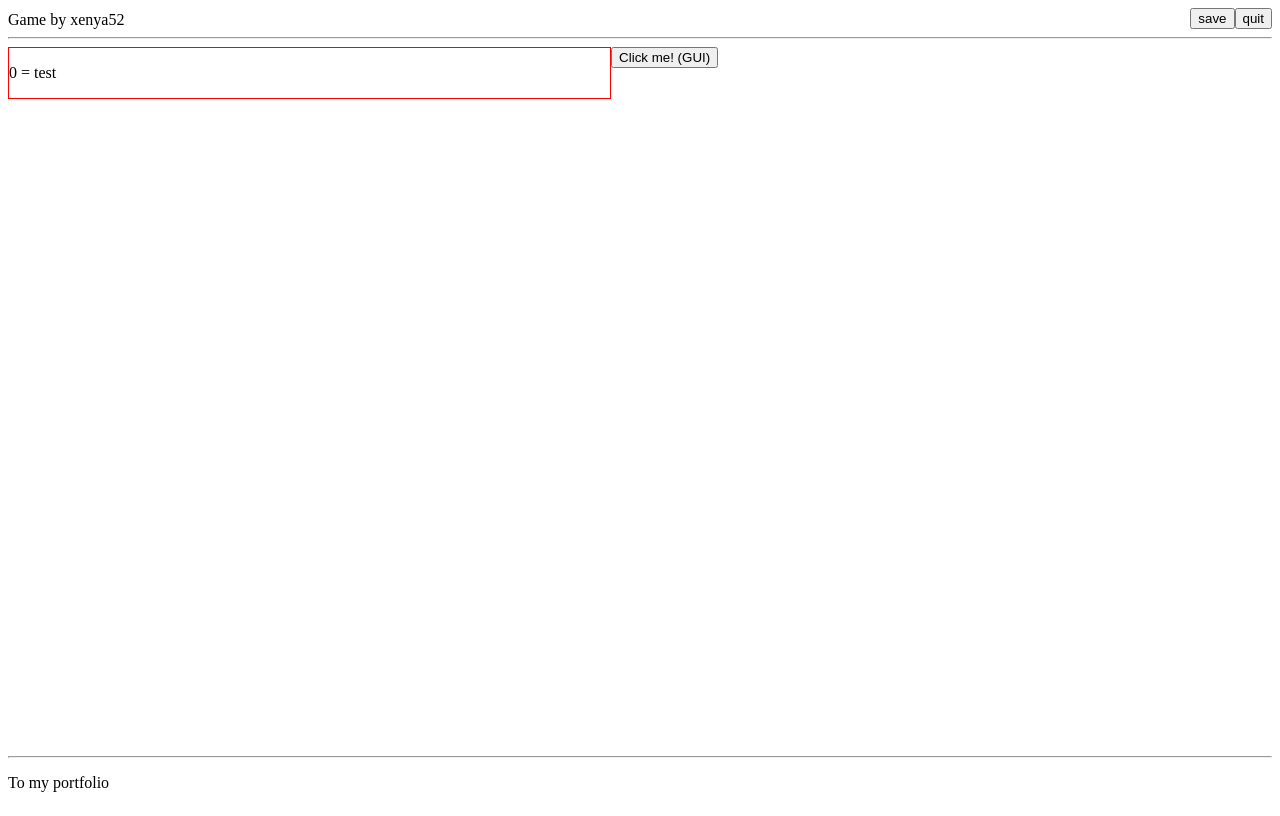
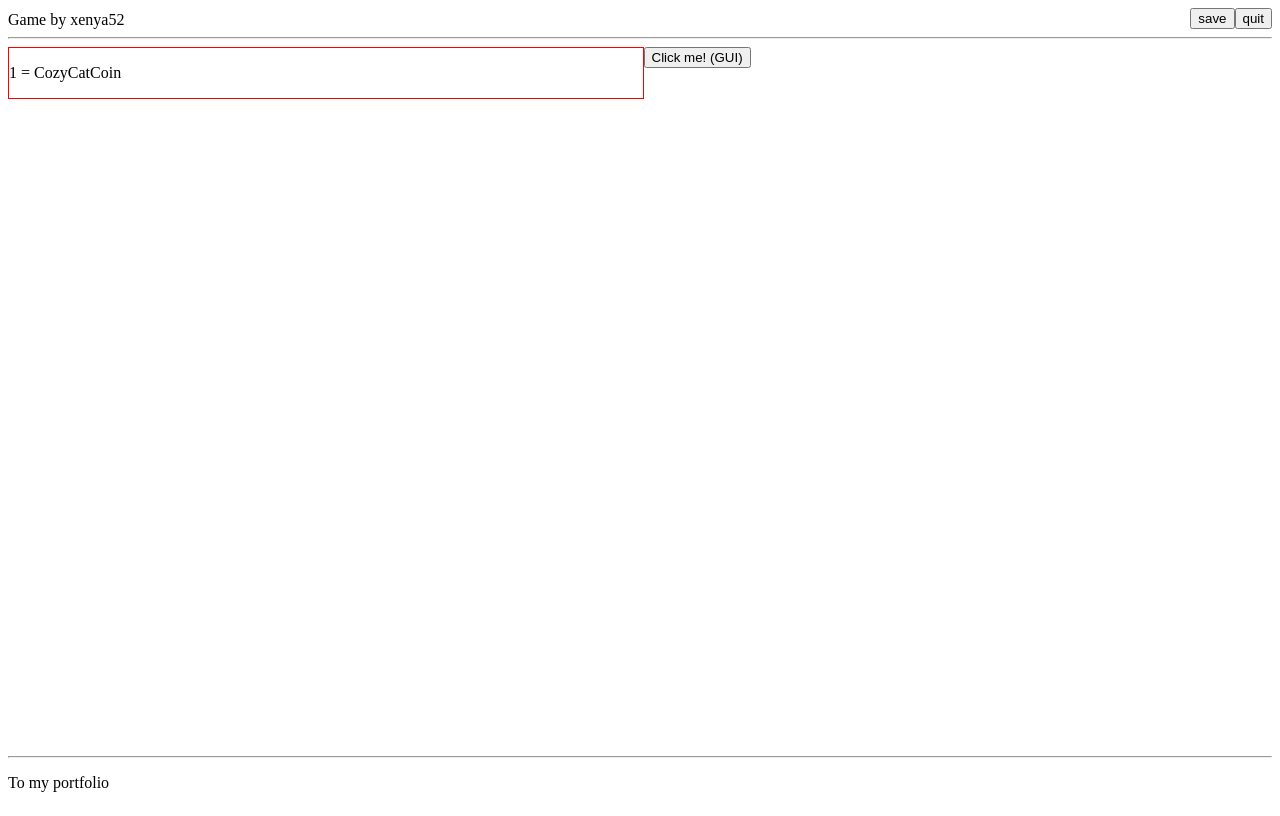
Before and after one commit to xenya52/idle_game, a React (Vite) app: page / in a window 1280 px wide. Built offline with nearby package versions, Linux system fonts and the light colour scheme.

Commit message:
Implement zustand use state for the value in the game

```diff
--- a/package.json
+++ b/package.json
@@ -11,7 +11,8 @@
   },
   "dependencies": {
     "react": "^18.3.1",
-    "react-dom": "^18.3.1"
+    "react-dom": "^18.3.1",
+    "zustand": "^5.0.0"
   },
   "devDependencies": {
     "@eslint/js": "^9.9.0",
--- a/src/components/gameComponents/gui.tsx
+++ b/src/components/gameComponents/gui.tsx
@@ -1,8 +1,17 @@
+import useCozyCatCoinStore from "../../stores/cozyCatCoinStore"
 
 function Gui() {
+
+  const { setCoin, coin } = useCozyCatCoinStore()
+
+  const buttonClicked = () => {
+    setCoin(coin + 1)
+  }
   return(
     <div>
-      <button>
+      <button
+        onClick={buttonClicked}
+      >
         Click me! (GUI)
       </button>
     </div>
--- a/src/components/gameComponents/stats.tsx
+++ b/src/components/gameComponents/stats.tsx
@@ -1,4 +1,5 @@
 import React from "react"
+import useCozyCatCoinStore from "../../stores/cozyCatCoinStore"
 
 interface itemProps {
   name: string,
@@ -20,9 +21,12 @@ function Stats() {
   const statsContainerStyle: React.CSSProperties = {
     border:"1px solid red"
   }
+
+  const { coin, desc  } = useCozyCatCoinStore()
+
   return(
     <div style={statsContainerStyle}>
-      <StatsItem name={"test"} desc={"test"} amount={0} />
+      <StatsItem name={"CozyCatCoin"} desc={desc} amount={coin} />
     </div>
   )
 }
--- /dev/null
+++ b/src/stores/cozyCatCoinStore.tsx
@@ -0,0 +1,17 @@
+import { create } from "zustand";
+
+type Store = {
+  coin: number
+  desc: string
+  setCoin: (amount: number) => void
+  setDesc: (newDesc: string) => void
+}
+
+const useCozyCatCoinStore = create<Store>()((set) => ({
+  coin: 1,
+  setCoin: (amount: number) => set({coin: amount}),
+  desc: "Default text no description defined",
+  setDesc: (newDesc: string) => set({desc: newDesc})
+}))
+
+export default useCozyCatCoinStore
```
Also changed, not shown: 1 other file (tests, documents, lock files or other folders).
